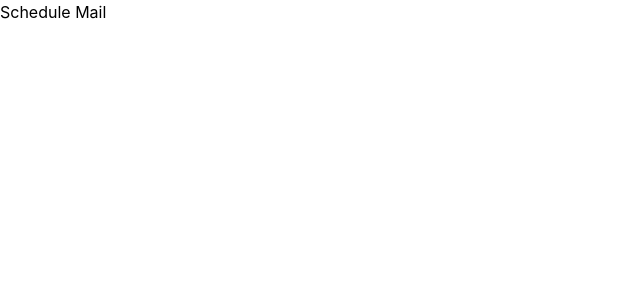
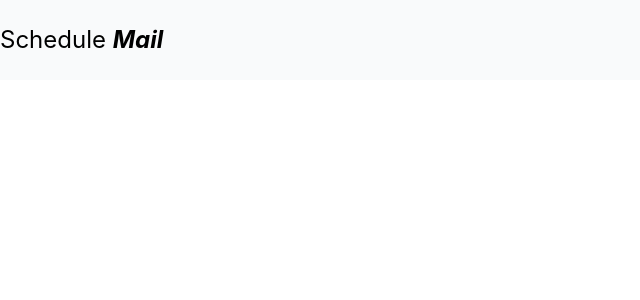
Before and after one commit to Carlamagalhaes1/email, a React (Create React App) app: page / in a window 1280 px wide. Shown: the top 300 px of the page, without its empty margins (0-640 px from the left). Built offline with nearby package versions, Linux system fonts and the light colour scheme.

Commit message:
Navlogo feita

```diff
--- /dev/null
+++ b/src/components/Button/Button.tsx
@@ -0,0 +1,8 @@
+export function Button () {
+    return (
+        <button>
+
+        </button>
+    )
+
+}
--- a/src/components/Nav/Nav.tsx
+++ b/src/components/Nav/Nav.tsx
@@ -1,7 +1,12 @@
+import { NavLogo } from "components";
+
 export function Nav (){
     return (
-        <nav>
-            <p> Schedule <span>Mail</span></p>
+        <nav className="w-full h-20 bg-gray-50 border-gray-300">
+            <div className="w-full h-full max-w-7xl m-auto flex items-center">
+                <NavLogo/>
+                </div>
+
         </nav>
 
     )
--- /dev/null
+++ b/src/components/Nav/NavLogo.tsx
@@ -0,0 +1,5 @@
+export function NavLogo () {
+    return (
+        <p className="text-2xl"> Schedule <span className="font-bold italic">Mail</span></p>
+    );
+}
--- a/src/components/Nav/index.tsx
+++ b/src/components/Nav/index.tsx
@@ -1 +1,2 @@
 export * from "./Nav"
+export *from "./NavLogo"
```
